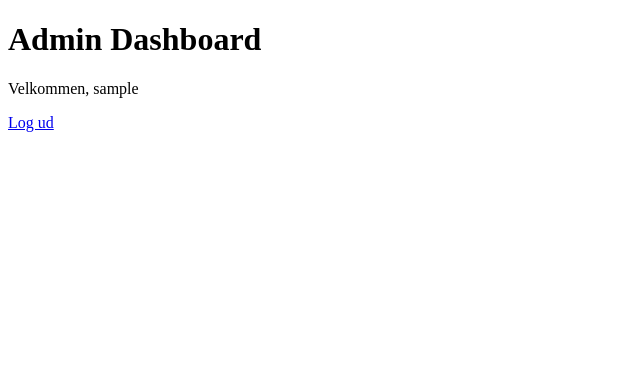
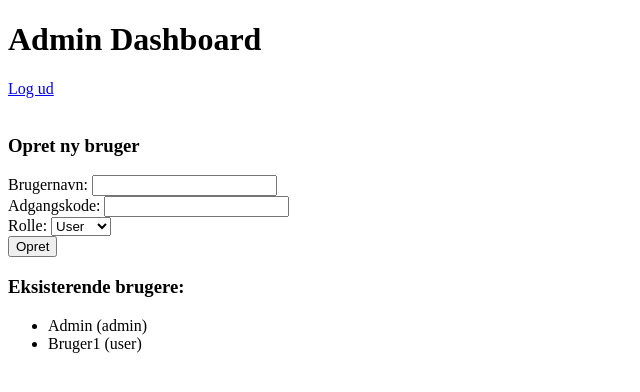
Before and after one commit to goldensn68/navoras-test, a Flask app: page /admin in a window 1280 px wide. Shown: the top 392 px of the page, without its empty margins (0-640 px from the left). Run offline with Flask 3, Linux system fonts and the light colour scheme; a user stored in the database is signed in.

Commit message:
Rettet KeyError: session['role']

```diff
--- a/app.py
+++ b/app.py
@@ -1,7 +1,5 @@
-
 from flask import Flask, render_template, request, redirect, url_for, session
 import json
-import os
 
 app = Flask(__name__)
 app.secret_key = "hemmelig_nøgle"
@@ -9,6 +7,10 @@ app.secret_key = "hemmelig_nøgle"
 def load_users():
     with open("users.json", "r", encoding="utf-8") as f:
         return json.load(f)["users"]
+
+def save_users(users):
+    with open("users.json", "w", encoding="utf-8") as f:
+        json.dump({"users": users}, f, ensure_ascii=False, indent=2)
 
 @app.route("/")
 def index():
@@ -23,7 +25,7 @@ def login():
         for bruger in brugere:
             if bruger["username"] == brugernavn and bruger["password"] == kodeord:
                 session["username"] = brugernavn
-                session["role"] = bruger.get("role", "bruger")
+                session["role"] = bruger.get("role", "user")
                 if session["role"] == "admin":
                     return redirect(url_for("admin_dashboard"))
                 else:
@@ -36,28 +38,32 @@ def logout():
     session.clear()
     return redirect(url_for("login"))
 
-@app.route("/admin")
+@app.route("/admin", methods=["GET", "POST"])
 def admin_dashboard():
-    if "username" in session and session.get("role") == "admin":
-        return render_template("admin_dashboard.html", username=session["username"])
-    return redirect(url_for("login"))
+    if session.get("role") != "admin":
+        return redirect(url_for("login"))
+    users = {user['username']: user for user in load_users()}
+    return render_template("admin_dashboard.html", users=users)
+
+@app.route("/register_user", methods=["POST"])
+def register_user():
+    if session.get("role") != "admin":
+        return redirect(url_for("login"))
+    users = load_users()
+    new_user = {
+        "username": request.form["username"],
+        "password": request.form["password"],
+        "role": request.form["role"]
+    }
+    users.append(new_user)
+    save_users(users)
+    return redirect(url_for("admin_dashboard"))
 
 @app.route("/dashboard")
 def user_dashboard():
-    if "username" in session and session.get("role") == "bruger":
-        logs = [{"entry": "Testsejlads til Ærø – alt ok"}]
-        tasks = [{"task": "Skift motorolie", "status": "Udført"}]
-        boat = {"name": "M/S Test", "length": "10m", "motor": "Yanmar 30HK"}
-        return render_template("user_dashboard.html", username=session["username"], logs=logs, tasks=tasks, boat=boat)
-    return redirect(url_for("login"))
-
-@app.route("/profile")
-def profile():
-    if "username" not in session:
+    if "username" not in session or session.get("role") != "user":
         return redirect(url_for("login"))
-    username = session["username"]
-    return render_template("profile.html", username=username, points=50, badges=["Ny Sejler", "Vedligeholder"])
+    return render_template("user_dashboard.html", username=session["username"], points=120, badges=["Aktiv Bruger", "Vedligeholdelsesmester"])
 
 if __name__ == "__main__":
-    port = int(os.environ.get("PORT", 5000))
-    app.run(host="0.0.0.0", port=port)
+    app.run(debug=True)
--- a/templates/admin_dashboard.html
+++ b/templates/admin_dashboard.html
@@ -1,4 +1,3 @@
-
 <!DOCTYPE html>
 <html lang="da">
 <head>
@@ -7,7 +6,25 @@
 </head>
 <body>
   <h1>Admin Dashboard</h1>
-  <p>Velkommen, {{ username }}</p>
-  <a href="{{ url_for('logout') }}">Log ud</a>
+  <a href="{{ url_for('logout') }}">Log ud</a><br><br>
+
+  <h3>Opret ny bruger</h3>
+  <form method="post" action="{{ url_for('register_user') }}">
+    Brugernavn: <input name="username"><br>
+    Adgangskode: <input name="password"><br>
+    Rolle:
+    <select name="role">
+      <option value="user">User</option>
+      <option value="admin">Admin</option>
+    </select><br>
+    <button type="submit">Opret</button>
+  </form>
+
+  <h3>Eksisterende brugere:</h3>
+  <ul>
+    {% for username, info in users.items() %}
+      <li>{{ username }} ({{ info.role }})</li>
+    {% endfor %}
+  </ul>
 </body>
 </html>
--- a/users.json
+++ b/users.json
@@ -1,4 +1,3 @@
-
 {
   "users": [
     {
@@ -9,7 +8,7 @@
     {
       "username": "Bruger1",
       "password": "test123",
-      "role": "bruger"
+      "role": "user"
     }
   ]
 }
```
Also changed, not shown: templates/login.html (+7 -6 lines), templates/user_dashboard.html (+8 -17 lines).
